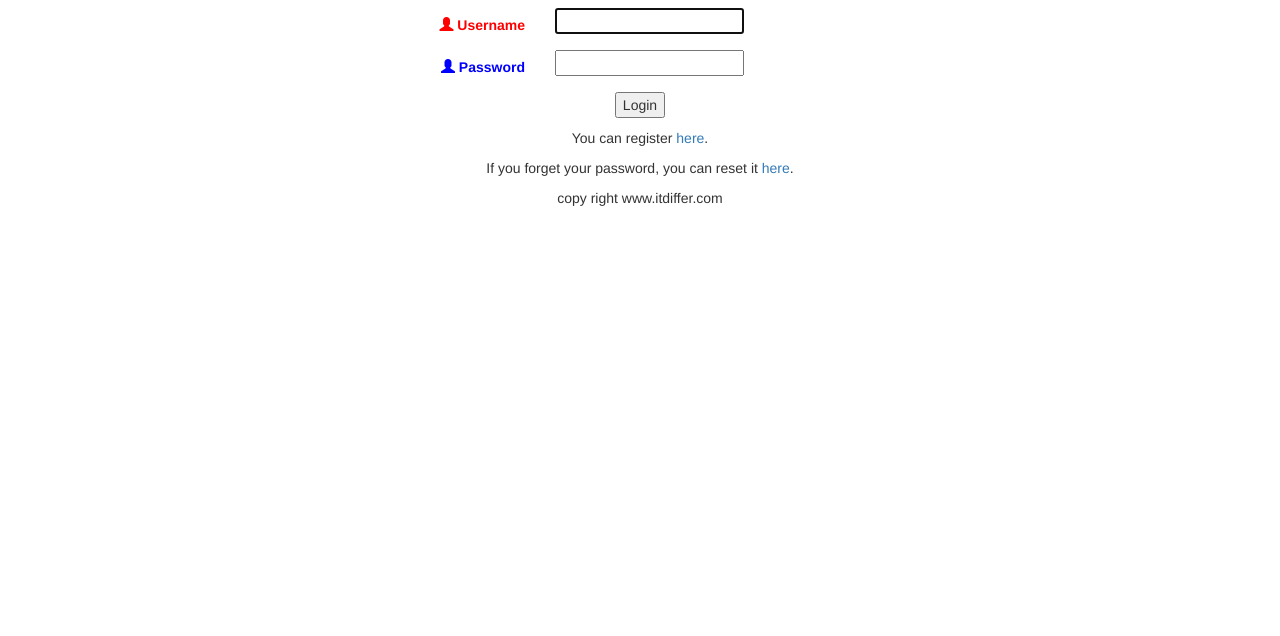
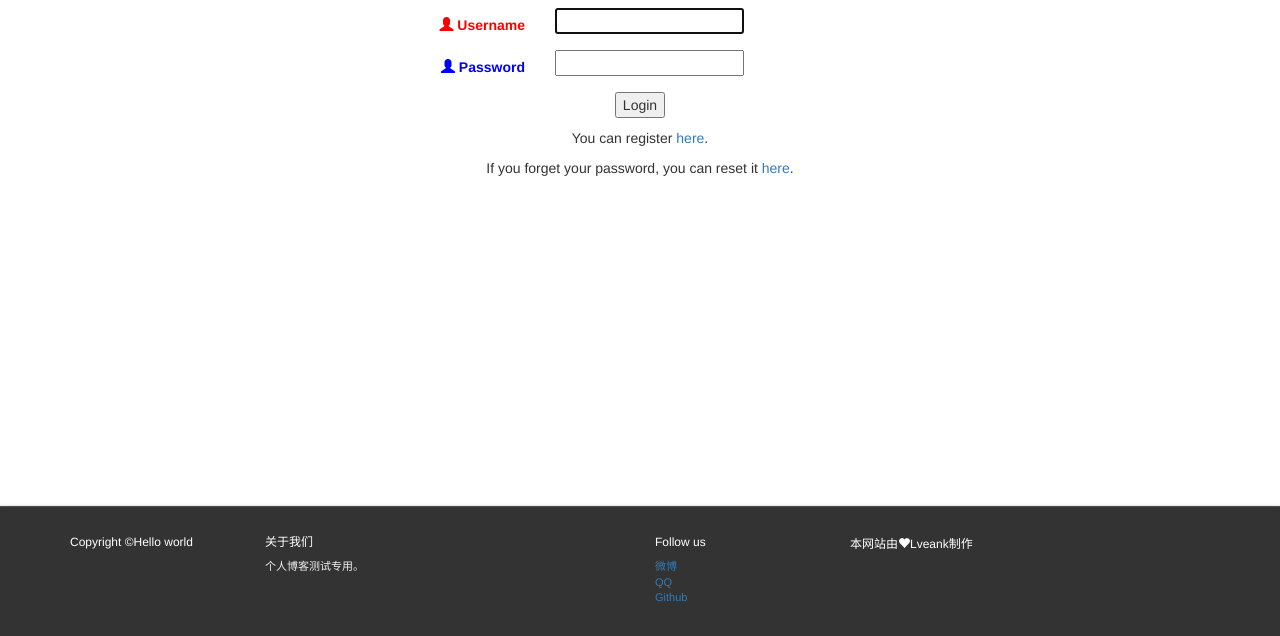
Before and after one commit to Lveank/Blog, a Django app: page /account/new-login/ in a window 1280 px wide. Shown: the part 164-800 px from the top of the page. Run offline with Django 3.2, Linux system fonts and the light colour scheme; some libraries are stand-ins or nearby versions.

Commit message:
修改页脚

```diff
--- a/Helloworld/templates/footer.html
+++ b/Helloworld/templates/footer.html
@@ -1,3 +1,84 @@
-<div class="container">
-    <p class="text-center">copy right www.itdiffer.com</p>
-</div>
+{% load staticfiles %}
+
+{#<div class="container">#}
+{#    <p class="text-center">copy right www.itdiffer.com</p>#}
+{#</div>#}
+
+<link href="{% static 'css/bootstrap.min.css' %}" rel="stylesheet"/>
+<link href="{% static 'css/bootstrap-theme.min.css' %}" rel="stylesheet"/>
+
+<style>
+    #footer {
+        background: #333;
+        color: #eee;
+        font-size: 11px;
+        padding: 20px;
+    }
+
+    ul.unstyled {
+        list-style: none;
+        padding: 0;
+    }
+
+    #footer h6 {
+        color: white;
+    }
+</style>
+
+
+<nav class="navbar navbar-default navbar-fixed-bottom" id="footer">
+    <div class="container">
+        <div class="row">
+            <div class="col-sm-2">
+                <h6>Copyright &copy;Hello world</h6>
+            </div>
+
+            <div class="col-sm-4">
+                <h6>关于我们</h6>
+                <p>
+                    个人博客测试专用。
+                </p>
+            </div>
+
+            <div class="col-sm-2">
+                <h6>Follow us</h6>
+                <ul class="unstyled">
+                    <li><a href="">微博</a></li>
+                    <li><a href="">QQ</a></li>
+                    <li><a href="">Github</a></li>
+                </ul>
+            </div>
+
+            <div class="col-sm-2">
+                <h6>本网站由<span class="glyphicon glyphicon-heart"></span>Lveank制作</h6>
+            </div>
+        </div>
+    </div>
+</nav>
+
+
+<!-- 引入JavaScript文件 -->
+<script src="{% static 'js/jquery.js' %}"></script>
+<script src="{% static 'js/bootstrap.js' %}"></script>
+
+<!--bootatrap页脚处理固定于底部不遮挡内容-->
+<!--https://blog.csdn.net/weixin_38391672/article/details/80918061-->
+<script type="javascript">
+    $(document).ready(function () {
+        autoFooterHeight();
+    });
+
+    // 解决底部自动导航的问题
+    function autoFooterHeight() {
+        // 获取内容的高度
+        var bodyHeight = $("body").height();
+        // 获取底部导航的高度
+        var navHeight = $(".navbar").height();
+        // 获取显示屏的高度
+        var iHeight = document.documentElement.clientHeight || document.body.clientHeight;
+        // 如果内容的高度大于（窗口的高度 - 导航的高度）,移除属性样式
+        if (bodyHeight > (iHeight - navHeight)) {
+            $("#footer").removeClass("navbar-fixed-bottom");
+        }
+    }
+</script>
```
